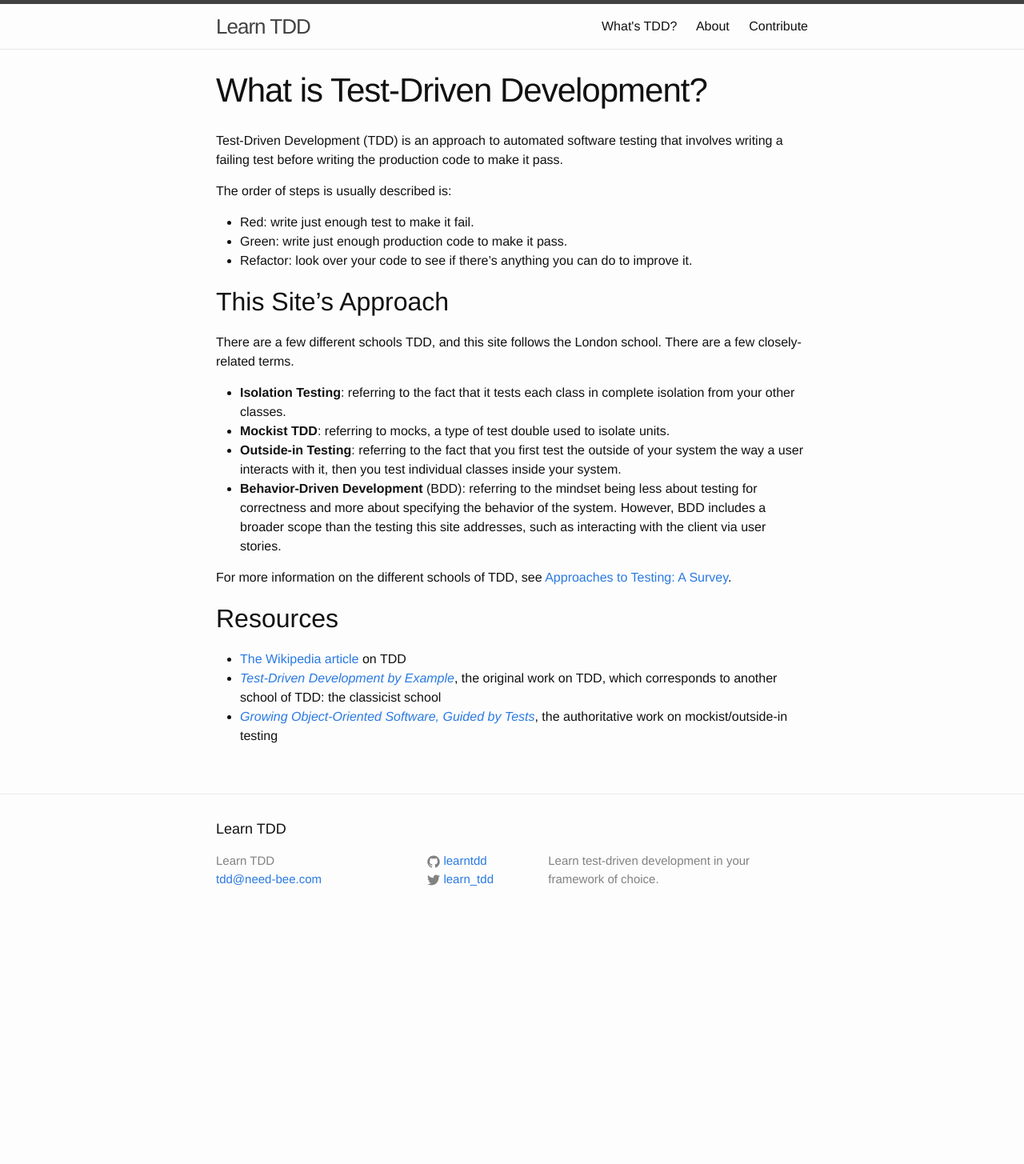
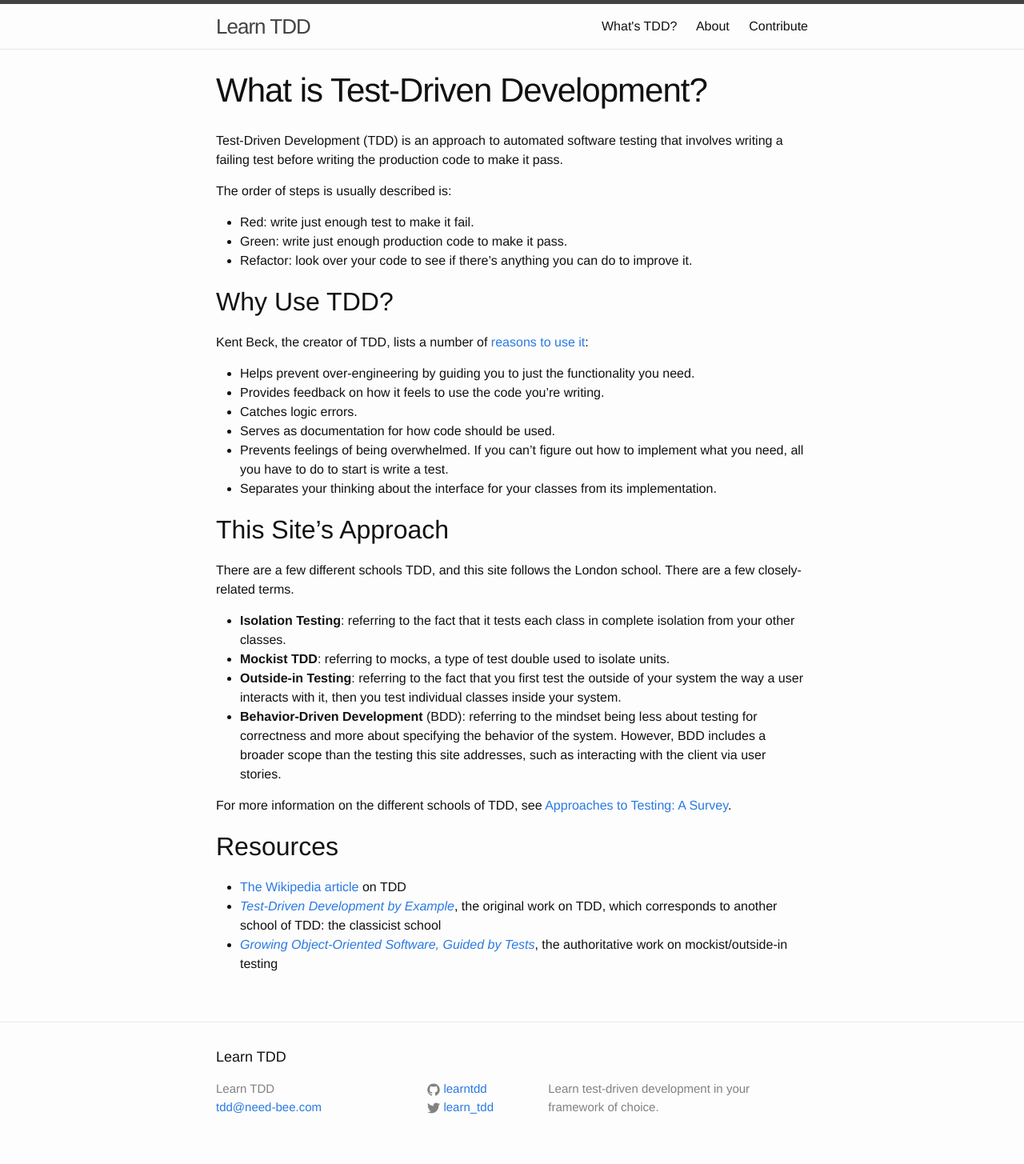
Before and after one commit to learn-tdd-in/learntdd.in, a Jekyll site: the page built from what-is-tdd.md, in a window 1280 px wide. Shown: the whole page at 80% size. Built offline with Jekyll 4.4.1, drawn with Linux system fonts in a browser that asks for light colours; before the commit the page ends 1170 px from its top, so only the background shows below that.

Commit message:
Add reasons to use TDD

```diff
--- a/what-is-tdd.md
+++ b/what-is-tdd.md
@@ -10,6 +10,17 @@ The order of steps is usually described is:
 * Red: write just enough test to make it fail.
 * Green: write just enough production code to make it pass.
 * Refactor: look over your code to see if there's anything you can do to improve it.
+
+## Why Use TDD?
+
+Kent Beck, the creator of TDD, lists a number of [reasons to use it](https://m.facebook.com/notes/kent-beck/rip-tdd/750840194948847/):
+
+* Helps prevent over-engineering by guiding you to just the functionality you need.
+* Provides feedback on how it feels to use the code you're writing.
+* Catches logic errors.
+* Serves as documentation for how code should be used.
+* Prevents feelings of being overwhelmed. If you can't figure out how to implement what you need, all you have to do to start is write a test.
+* Separates your thinking about the interface for your classes from its implementation.
 
 ## This Site's Approach
 
```
